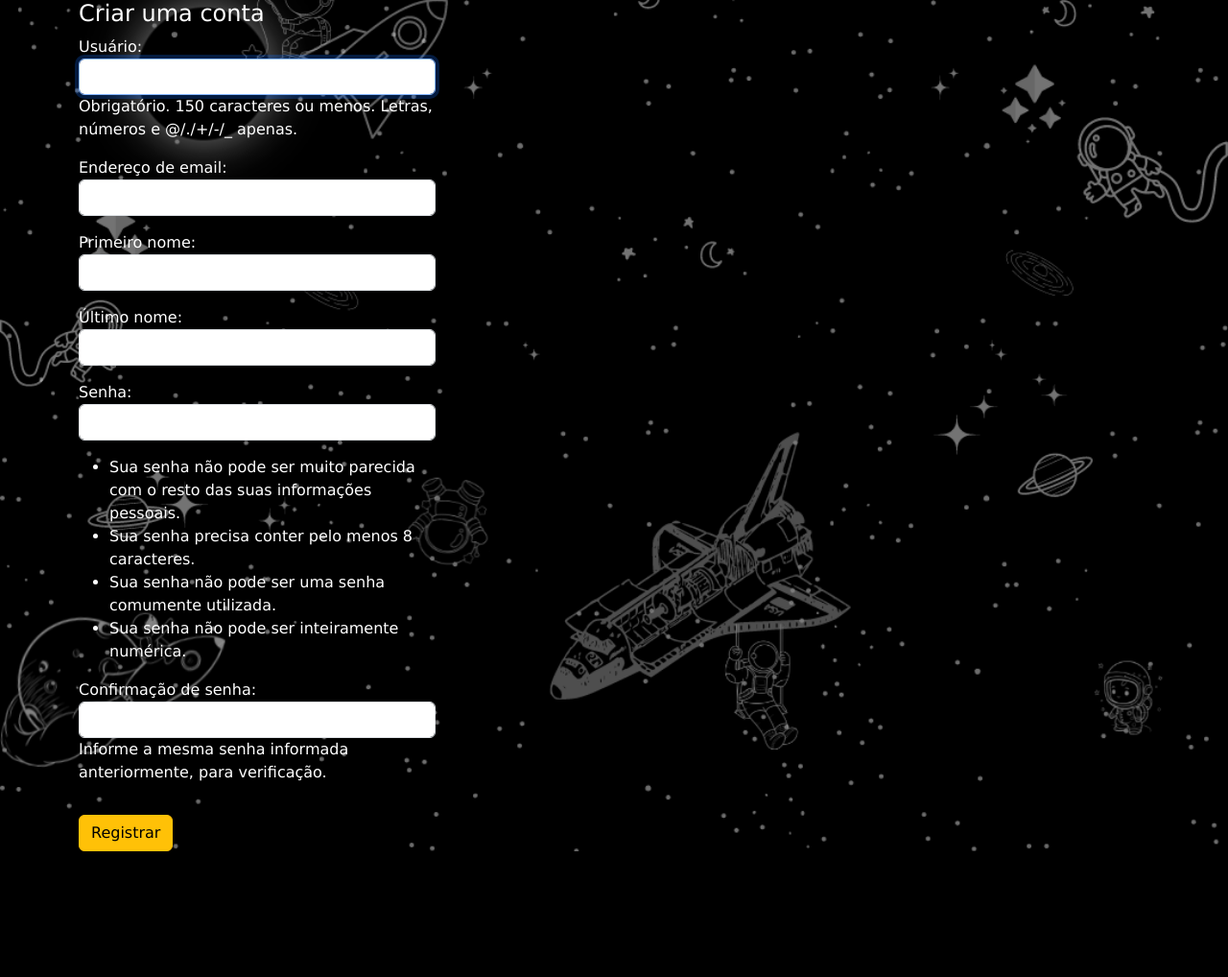
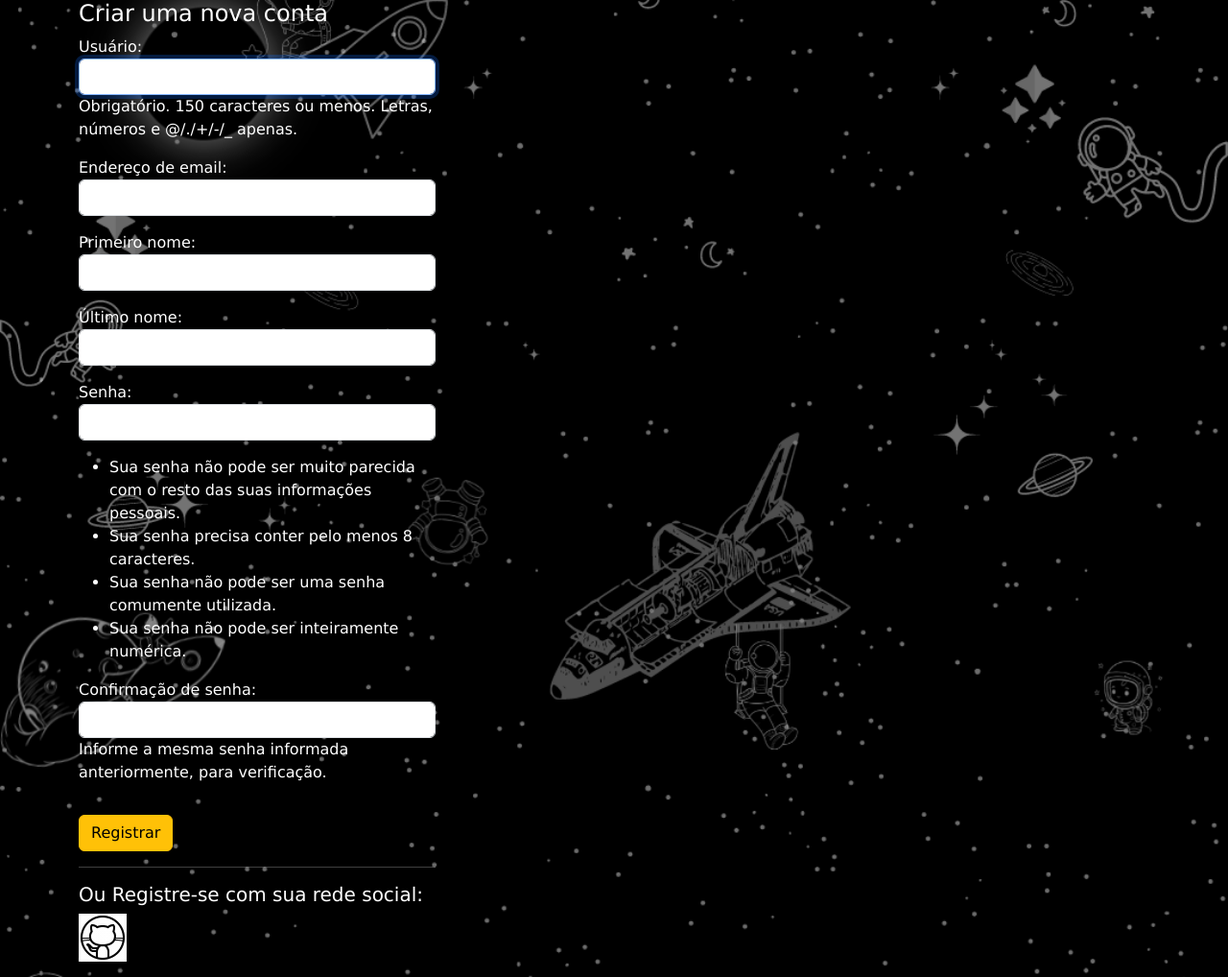
Before and after one commit to techversobr/TechVerso-PI-2, a Django app: page /register/ in a window 1280 px wide. Shown: the part 57-1075 px from the top of the page at 96% size. Before the commit the page ends 944 px from the top, so only its background shows below. Run offline with Django 5.2, Linux system fonts and the light colour scheme; some libraries are stand-ins or nearby versions.

Commit message:
cadastro com conta github (conta google dando erro oauth2.0 - trecho de codigo comentado)

```diff
--- a/accounts/templates/registration/register.html
+++ b/accounts/templates/registration/register.html
@@ -1,15 +1,40 @@
 {% extends 'base.html' %}
+{% load static %}
+{% load socialaccount %}
+{% block title %}Registrar{% endblock %}
+{% block content %}
 
-{% block title %}Registrar{% endblock %}
+<div class="col-md-4">
 
-{% block content %}
-<div class="col-md-4">
-    <h4>Criar uma conta</h4>
-    <form method="post">
-        {% csrf_token %}
-        {{ form.as_p }}
-        <button class="btn btn-warning mt-3" type="submit">Registrar</button>
-    </form>
+  <h4>Criar uma nova conta</h4>
+  <form method="post">
+    {% csrf_token %} {{ form.as_p }}
+
+    <button class="btn btn-warning mt-3" type="submit">Registrar</button>
+
+
+    <hr />
+
+
+    <h5>Ou Registre-se com sua rede social:</h5>
+    <div class="social-media-details">
+      <a href="http://localhost:8000/accounts/github/login/?process=login">
+        <img
+          src="{% static 'images/github-48.gif' %}"
+          alt="Ícone para realizar a autenticação com GitHub"
+          class="social-media-icon"
+        />
+        <p></p>
+      </a>
+      {% comment %} <a href="http://localhost:8000/accounts/google/login/?process=login">
+        <img
+          src="{% static 'images/google-icon.png' %}"
+          alt="Ícone para realizar a autenticação com Google"
+          class="social-media-icon"
+        />
+        <p></p>
+      </a> {% endcomment %}
+    </div>
+  </form>
 </div>
-
 {% endblock %}
```
Also changed, not shown: techverso/settings.py (+6 -1 lines), base/static/css/style.css (line endings or trailing spaces), base/static/images/github-48.gif (added), base/static/images/github-48.png (added), base/static/images/github-icon.png (added), base/static/images/google-icon.png (added).
